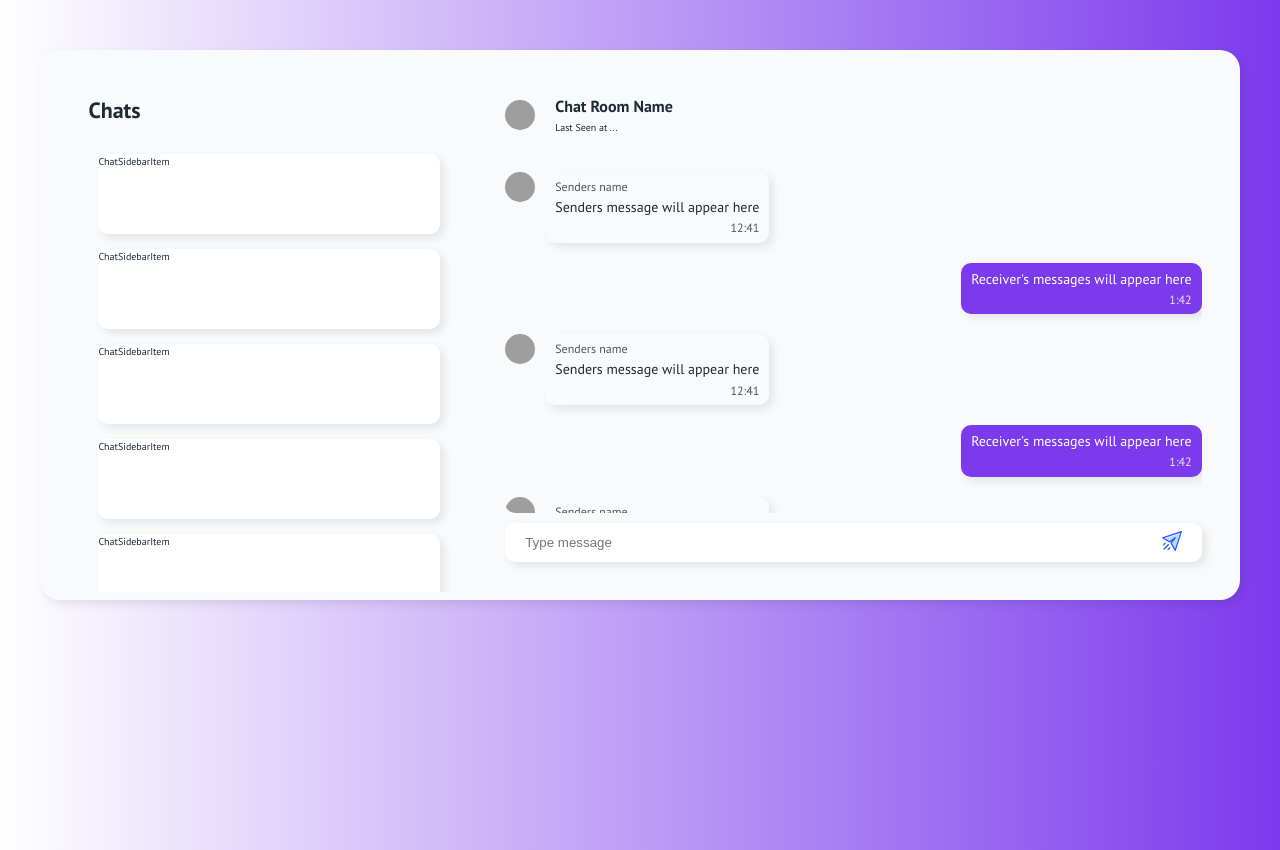
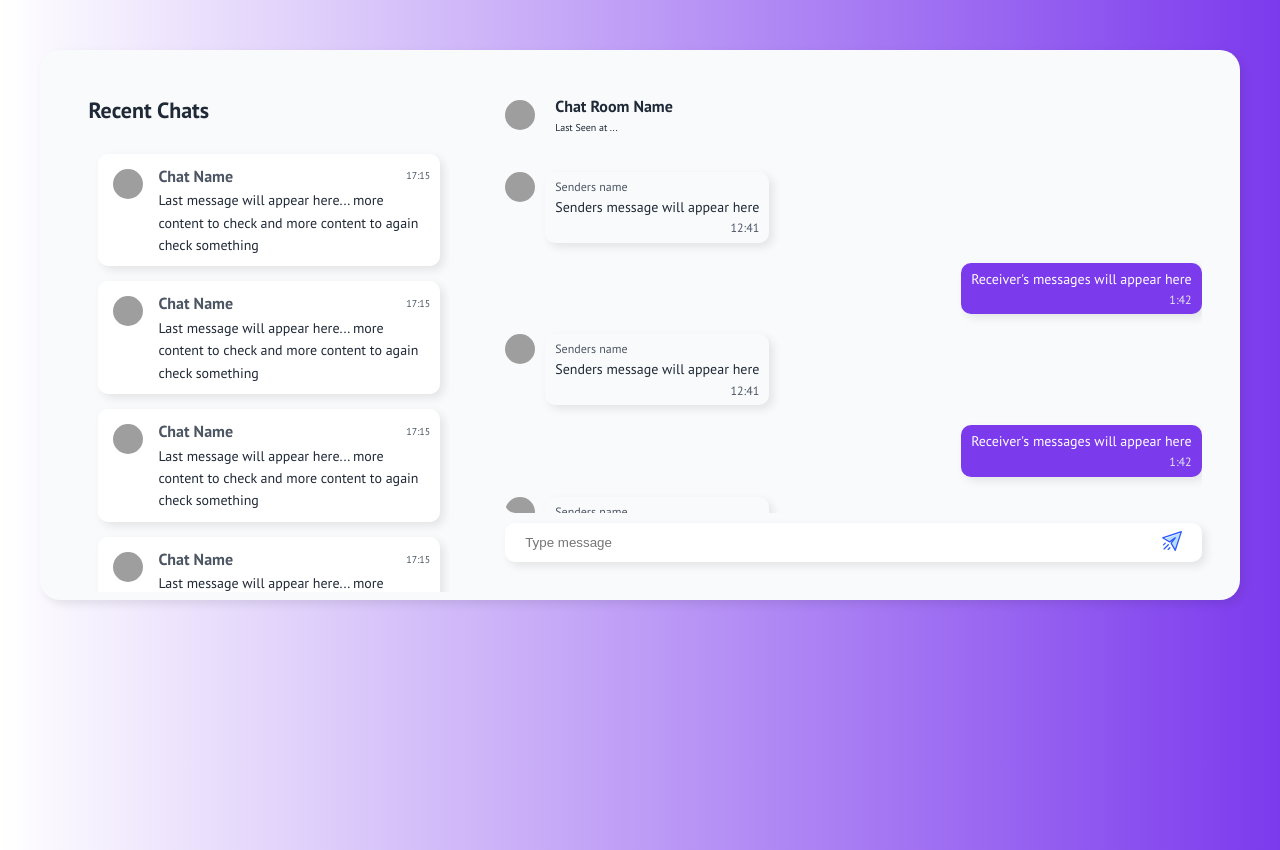
Before and after one commit to pratik-kumar-sahu/chitty-chat, a React (Create React App) app: page / in a window 1280 px wide. Built offline with nearby package versions, Linux system fonts and the light colour scheme; grey boxes are pictures that could not be loaded.

Commit message:
Added content and styling to chat sidebar component

```diff
--- a/src/components/ChatSidebar/ChatSidebar.js
+++ b/src/components/ChatSidebar/ChatSidebar.js
@@ -5,7 +5,7 @@ import ChatSidebarItem from "../ChatSidebarItem/ChatSidebarItem";
 function ChatSidebar() {
   return (
     <div className="sidebar">
-      <h1 className="sidebar__header">Chats</h1>
+      <h1 className="sidebar__header">Recent Chats</h1>
       <div className="sidebar__scroll">
         <ChatSidebarItem />
         <ChatSidebarItem />
--- a/src/components/ChatSidebarItem/ChatSidebarItem.js
+++ b/src/components/ChatSidebarItem/ChatSidebarItem.js
@@ -2,7 +2,27 @@ import React from "react";
 import "./ChatSidebarItem.scss";
 
 function ChatSidebarItem() {
-  return <div className="sidebar-item">ChatSidebarItem</div>;
+  return (
+    <div className="sidebar-item">
+      <div className="sidebar-item__container">
+        <img
+          className="sidebar-item__container--img"
+          src="https://images.unsplash.com/photo-1568602471122-7832951cc4c5?ixid=MnwxMjA3fDB8MHxwaG90by1wYWdlfHx8fGVufDB8fHx8&ixlib=rb-1.2.1&auto=format&fit=crop&w=750&q=80"
+          alt="chat-room"
+        />
+        <div className="sidebar-item__container--column">
+          <div className="sidebar-item__container--row">
+            <div className="sidebar-item__container--row-name">Chat Name</div>
+            <div className="sidebar-item__container--row-time">17:15</div>
+          </div>
+          <div className="sidebar-item__container--column-message">
+            Last message will appear here... more content to check and more
+            content to again check something
+          </div>
+        </div>
+      </div>
+    </div>
+  );
 }
 
 export default ChatSidebarItem;
--- a/src/components/ChatSidebarItem/ChatSidebarItem.scss
+++ b/src/components/ChatSidebarItem/ChatSidebarItem.scss
@@ -1,8 +1,47 @@
 .sidebar-item {
   width: 100%;
-  height: 8rem;
+  // height: 8rem;
   border-radius: 1rem;
   margin: 1.5rem 0;
   background-color: var(--white);
   box-shadow: var(--shadow-light);
+
+  &__container {
+    padding: 1rem;
+    display: flex;
+
+    &--img {
+      width: 3rem;
+      height: 3rem;
+      margin: 0.5rem 1.5rem 0.5rem 0.5rem;
+      object-fit: cover;
+      border-radius: 50%;
+    }
+
+    &--column {
+      display: flex;
+      flex-direction: column;
+      flex: 1;
+
+      &-message {
+        font-size: 1.4rem;
+      }
+    }
+
+    &--row {
+      display: flex;
+      align-items: center;
+      justify-content: space-between;
+
+      &-name {
+        font-size: 1.6rem;
+        font-weight: bold;
+        color: var(--gray-medium);
+      }
+
+      &-time {
+        color: var(--gray-medium);
+      }
+    }
+  }
 }
```
